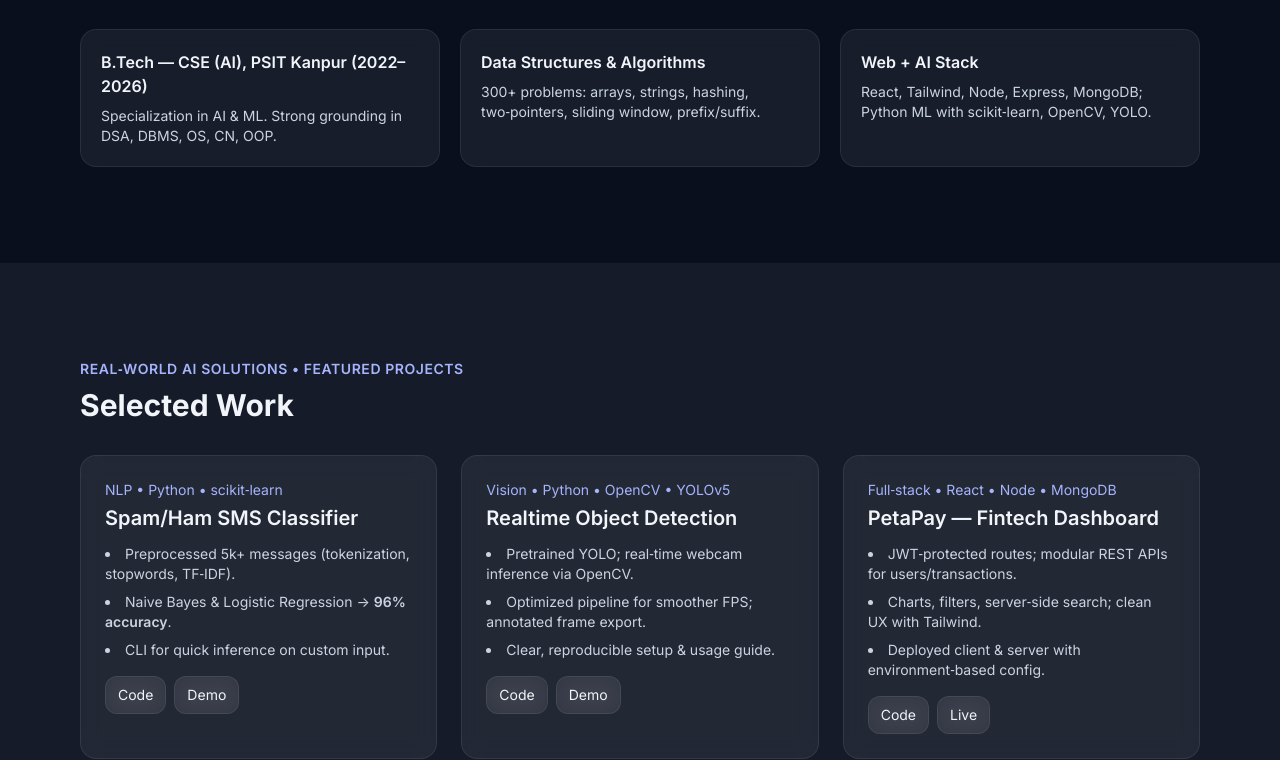
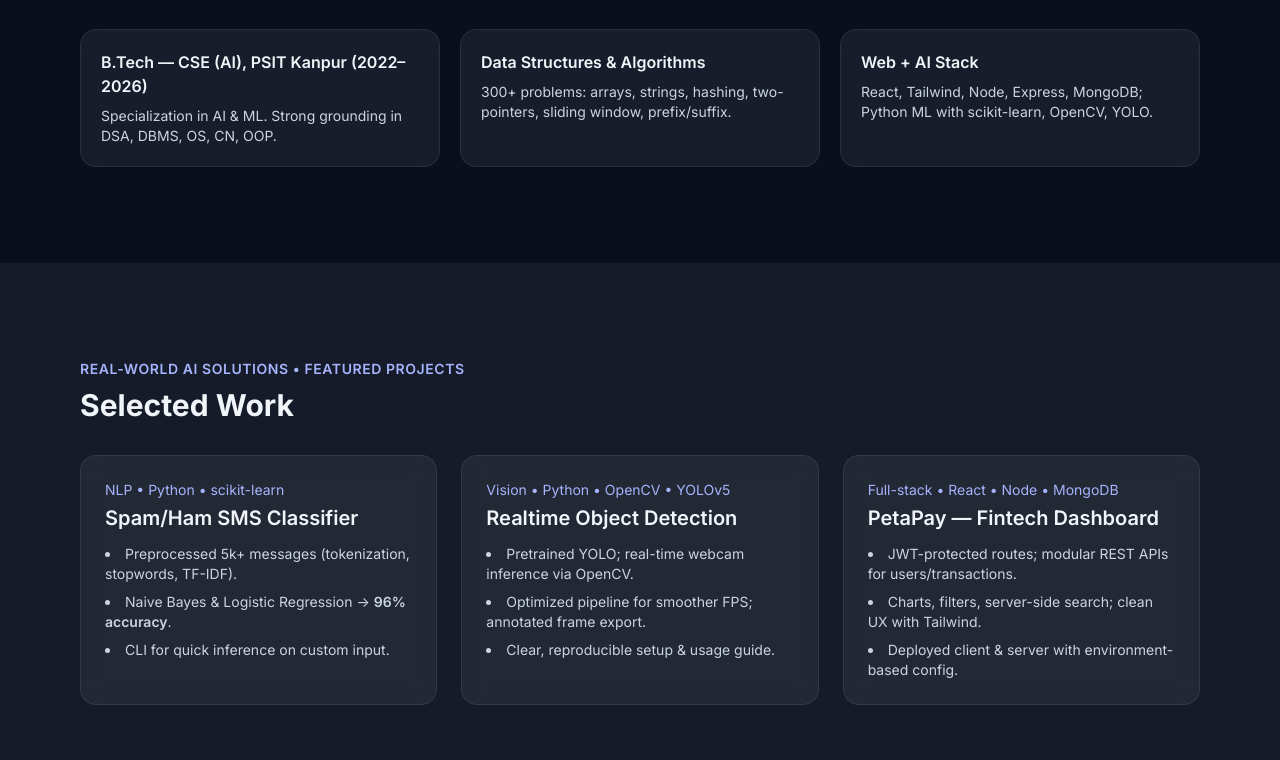
Before and after one commit to rohan727566/My-Portfolio, a plain HTML site: page index.html in a window 1280 px wide. Shown: the part 724-1484 px from the top of the page. Drawn offline with nearby package versions, Linux system fonts and the light colour scheme.

Commit message:
Update index.html

```diff
--- a/index.html
+++ b/index.html
@@ -4,7 +4,7 @@
   <meta charset="UTF-8" />
   <meta name="viewport" content="width=device-width, initial-scale=1.0" />
   <title>Rohan Kumar • Innovating Intelligence</title>
-  <meta name="description" content="Rohan Kumar — Portfolio. AI, Web, DSA. Projects in NLP, Computer Vision, and Full‑stack development." />
+  <meta name="description" content="Rohan Kumar — Portfolio. AI, Web, DSA. Projects in NLP, Computer Vision, and Full-stack development." />
   <link rel="preconnect" href="https://fonts.googleapis.com">
   <link rel="preconnect" href="https://fonts.gstatic.com" crossorigin>
   <link href="https://fonts.googleapis.com/css2?family=Inter:wght@300;400;500;600;700;800&display=swap" rel="stylesheet">
@@ -13,7 +13,6 @@
     :root { color-scheme: dark; }
     html { scroll-behavior: smooth; }
     body { font-family: 'Inter', system-ui, -apple-system, Segoe UI, Roboto, Helvetica, Arial, 'Apple Color Emoji', 'Segoe UI Emoji', 'Segoe UI Symbol'; }
-    /* Glass card */
     .glass { background: rgba(255,255,255,0.06); border: 1px solid rgba(255,255,255,0.08); backdrop-filter: blur(10px); }
     .shine { position: relative; overflow: hidden; }
     .shine:before { content: ""; position: absolute; top: -120%; left: -120%; width: 240%; height: 240%; background: conic-gradient(from 180deg at 50% 50%, rgba(59,130,246,0.12), transparent 30%, rgba(99,102,241,0.12) 60%, transparent 75%); transform: rotate(0deg); animation: spin 18s linear infinite; }
@@ -34,7 +33,7 @@
         <a href="#contact" class="hover:text-indigo-300">Contact</a>
       </nav>
       <div class="flex items-center gap-2">
-        <a href="https://www.linkedin.com/in/rohankumar" target="_blank" rel="noopener" class="px-3 py-2 text-xs md:text-sm rounded-xl glass hover:bg-indigo-500/20 transition">LinkedIn</a>
+        <a href="https://www.linkedin.com/in/rohan-kumar-807980207/" target="_blank" rel="noopener noreferrer" class="px-3 py-2 text-xs md:text-sm rounded-xl glass hover:bg-indigo-500/20 transition">LinkedIn</a>
         <a href="mailto:2k22.csai.2212823@gmail.com?subject=Portfolio%20Inquiry&body=Hello%20Rohan%2C%20I%20saw%20your%20portfolio%20and..." class="px-3 py-2 text-xs md:text-sm rounded-xl bg-indigo-500/90 hover:bg-indigo-500 transition">Email</a>
       </div>
     </div>
@@ -48,7 +47,7 @@
     <div class="max-w-6xl mx-auto px-4 py-20 md:py-28 relative">
       <div class="max-w-3xl">
         <h1 class="text-3xl md:text-6xl font-extrabold leading-tight">Innovating Intelligence: <span class="text-indigo-400">Building the Future of AI</span></h1>
-        <p class="mt-5 text-slate-300 text-lg">AI & Full‑stack developer with expertise in machine learning, deep learning, and real‑world deployment. Passionate about crafting robust web apps and practical AI systems.</p>
+        <p class="mt-5 text-slate-300 text-lg">AI & Full-stack developer with expertise in machine learning, deep learning, and real-world deployment. Passionate about crafting robust web apps and practical AI systems.</p>
         <div class="mt-7 flex flex-wrap gap-3">
           <a href="#projects" class="px-5 py-3 rounded-2xl bg-indigo-600 hover:bg-indigo-500 transition shadow">Explore Projects</a>
           <a href="resume.pdf" class="px-5 py-3 rounded-2xl glass hover:bg-white/10 transition" target="_blank">View Resume (PDF)</a>
@@ -70,11 +69,11 @@
         </div>
         <div class="glass rounded-2xl p-5">
           <h4 class="font-semibold">Data Structures & Algorithms</h4>
-          <p class="text-slate-300 mt-2 text-sm">300+ problems: arrays, strings, hashing, two‑pointers, sliding window, prefix/suffix.</p>
+          <p class="text-slate-300 mt-2 text-sm">300+ problems: arrays, strings, hashing, two-pointers, sliding window, prefix/suffix.</p>
         </div>
         <div class="glass rounded-2xl p-5">
           <h4 class="font-semibold">Web + AI Stack</h4>
-          <p class="text-slate-300 mt-2 text-sm">React, Tailwind, Node, Express, MongoDB; Python ML with scikit‑learn, OpenCV, YOLO.</p>
+          <p class="text-slate-300 mt-2 text-sm">React, Tailwind, Node, Express, MongoDB; Python ML with scikit-learn, OpenCV, YOLO.</p>
         </div>
       </div>
     </div>
@@ -83,23 +82,19 @@
   <!-- PROJECTS -->
   <section id="projects" class="py-16 md:py-24 bg-white/5">
     <div class="max-w-6xl mx-auto px-4">
-      <h2 class="section-title text-indigo-300 text-sm font-semibold">REAL‑WORLD AI SOLUTIONS • FEATURED PROJECTS</h2>
+      <h2 class="section-title text-indigo-300 text-sm font-semibold">REAL-WORLD AI SOLUTIONS • FEATURED PROJECTS</h2>
       <h3 class="text-2xl md:text-3xl font-bold mt-2">Selected Work</h3>
 
       <div class="grid lg:grid-cols-3 gap-6 mt-8">
         <!-- Project 1 -->
         <article class="glass rounded-2xl p-6 flex flex-col">
-          <div class="text-sm text-indigo-300">NLP • Python • scikit‑learn</div>
+          <div class="text-sm text-indigo-300">NLP • Python • scikit-learn</div>
           <h4 class="mt-1 font-semibold text-xl">Spam/Ham SMS Classifier</h4>
           <ul class="mt-3 space-y-2 text-sm text-slate-300 list-disc list-inside">
-            <li>Preprocessed 5k+ messages (tokenization, stopwords, TF‑IDF).</li>
+            <li>Preprocessed 5k+ messages (tokenization, stopwords, TF-IDF).</li>
             <li>Naive Bayes & Logistic Regression → <span class="font-semibold">96% accuracy</span>.</li>
             <li>CLI for quick inference on custom input.</li>
           </ul>
-          <div class="mt-4 flex gap-2">
-            <a href="#" class="px-3 py-2 rounded-xl glass hover:bg-white/10 text-sm">Code</a>
-            <a href="#" class="px-3 py-2 rounded-xl glass hover:bg-white/10 text-sm">Demo</a>
-          </div>
         </article>
 
         <!-- Project 2 -->
@@ -107,29 +102,21 @@
           <div class="text-sm text-indigo-300">Vision • Python • OpenCV • YOLOv5</div>
           <h4 class="mt-1 font-semibold text-xl">Realtime Object Detection</h4>
           <ul class="mt-3 space-y-2 text-sm text-slate-300 list-disc list-inside">
-            <li>Pretrained YOLO; real‑time webcam inference via OpenCV.</li>
+            <li>Pretrained YOLO; real-time webcam inference via OpenCV.</li>
             <li>Optimized pipeline for smoother FPS; annotated frame export.</li>
             <li>Clear, reproducible setup & usage guide.</li>
           </ul>
-          <div class="mt-4 flex gap-2">
-            <a href="#" class="px-3 py-2 rounded-xl glass hover:bg-white/10 text-sm">Code</a>
-            <a href="#" class="px-3 py-2 rounded-xl glass hover:bg-white/10 text-sm">Demo</a>
-          </div>
         </article>
 
         <!-- Project 3 -->
         <article class="glass rounded-2xl p-6 flex flex-col">
-          <div class="text-sm text-indigo-300">Full‑stack • React • Node • MongoDB</div>
+          <div class="text-sm text-indigo-300">Full-stack • React • Node • MongoDB</div>
           <h4 class="mt-1 font-semibold text-xl">PetaPay — Fintech Dashboard</h4>
           <ul class="mt-3 space-y-2 text-sm text-slate-300 list-disc list-inside">
-            <li>JWT‑protected routes; modular REST APIs for users/transactions.</li>
-            <li>Charts, filters, server‑side search; clean UX with Tailwind.</li>
-            <li>Deployed client & server with environment‑based config.</li>
+            <li>JWT-protected routes; modular REST APIs for users/transactions.</li>
+            <li>Charts, filters, server-side search; clean UX with Tailwind.</li>
+            <li>Deployed client & server with environment-based config.</li>
           </ul>
-          <div class="mt-4 flex gap-2">
-            <a href="#" class="px-3 py-2 rounded-xl glass hover:bg-white/10 text-sm">Code</a>
-            <a href="#" class="px-3 py-2 rounded-xl glass hover:bg-white/10 text-sm">Live</a>
-          </div>
         </article>
       </div>
     </div>
@@ -178,7 +165,7 @@
         </div>
         <div class="glass rounded-2xl p-6">
           <h4 class="font-semibold">Git & GitHub Essentials</h4>
-          <p class="text-slate-300 text-sm mt-2">Project‑based self‑study</p>
+          <p class="text-slate-300 text-sm mt-2">Project-based self-study</p>
         </div>
       </div>
     </div>
@@ -189,11 +176,11 @@
     <div class="max-w-6xl mx-auto px-4">
       <div class="glass rounded-2xl p-8 md:p-10">
         <h3 class="text-2xl md:text-3xl font-bold">Let’s build something meaningful.</h3>
-        <p class="text-slate-300 mt-2">Open to SDE/ML/Full‑stack roles and internships. Based in India; remote‑friendly.</p>
+        <p class="text-slate-300 mt-2">Open to SDE/ML/Full-stack roles and internships. Based in India; remote-friendly.</p>
         <div class="mt-6 flex flex-wrap gap-3">
           <a href="mailto:2k22.csai.2212823@gmail.com?subject=Portfolio%20Inquiry" class="px-5 py-3 rounded-2xl bg-indigo-600 hover:bg-indigo-500 transition">Email Me</a>
-          <a href="https://www.linkedin.com/in/rohankumar" target="_blank" rel="noopener" class="px-5 py-3 rounded-2xl glass hover:bg-white/10">LinkedIn</a>
-          <a href="https://github.com/rohan-kumar" target="_blank" rel="noopener" class="px-5 py-3 rounded-2xl glass hover:bg-white/10">GitHub</a>
+          <a href="https://www.linkedin.com/in/rohan-kumar-807980207/" target="_blank" rel="noopener noreferrer" class="px-5 py-3 rounded-2xl glass hover:bg-white/10">LinkedIn</a>
+          <a href="https://github.com/rohan727566" target="_blank" rel="noopener noreferrer" class="px-5 py-3 rounded-2xl glass hover:bg-white/10">GitHub</a>
           <a href="resume.pdf" target="_blank" class="px-5 py-3 rounded-2xl glass hover:bg-white/10">Download Resume</a>
         </div>
         <p class="text-xs text-slate-400 mt-6">© <span id="y"></span> Rohan Kumar • Innovating Intelligence</p>
```
